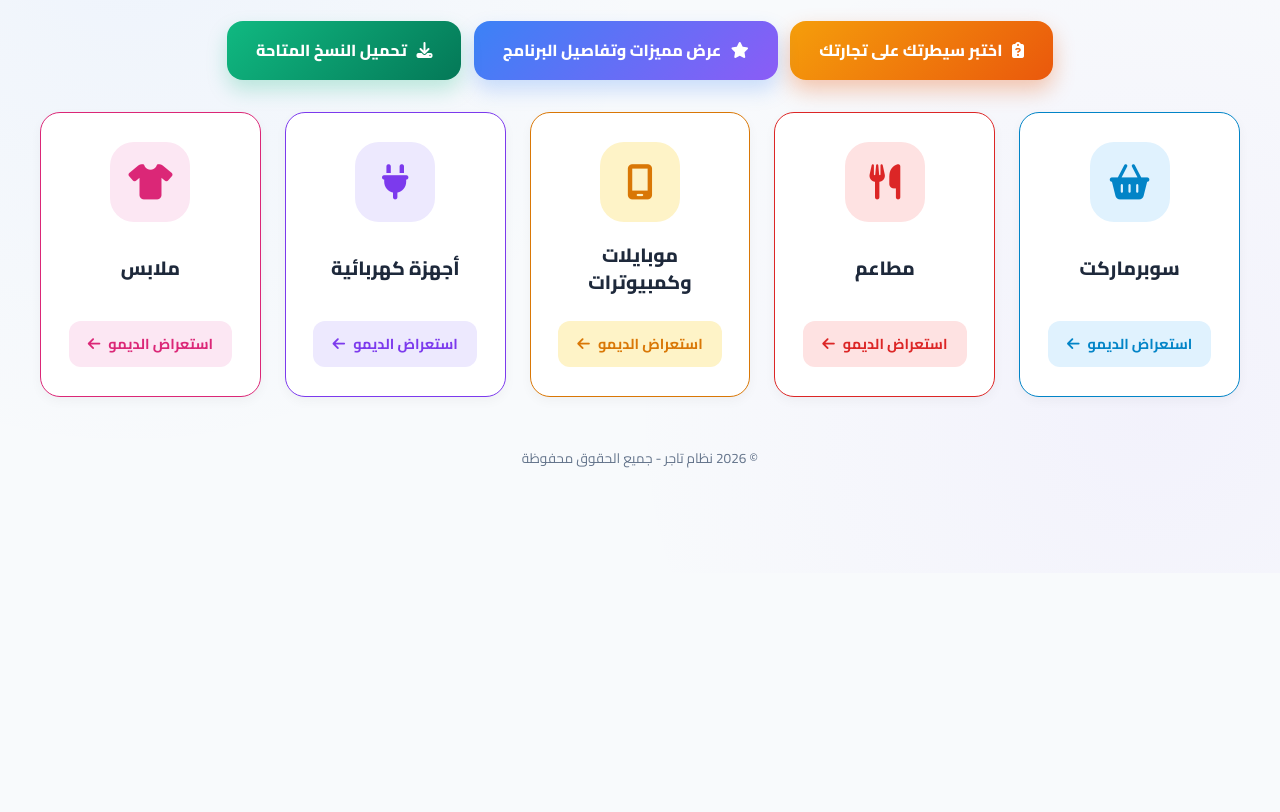
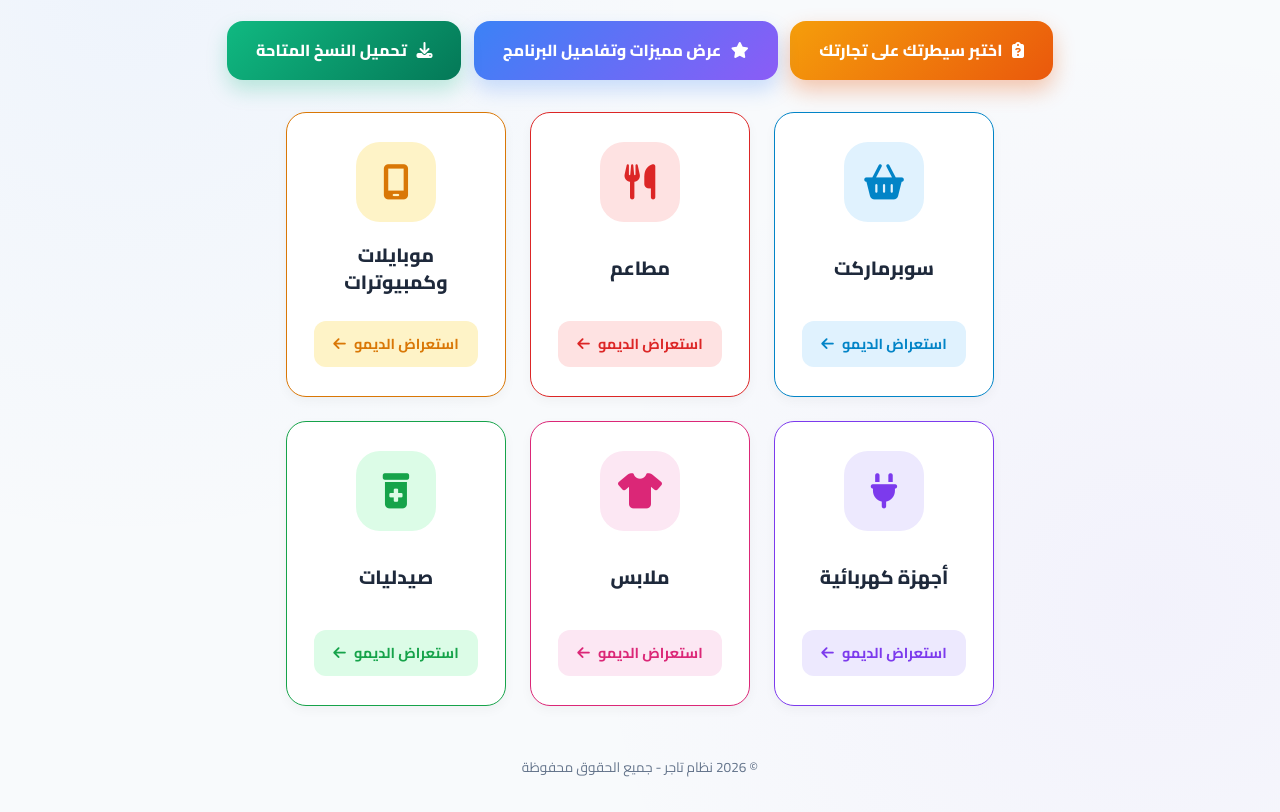
Before and after one commit to fci-awso/Tager, a plain HTML site: page index.html in a window 1280 px wide. Shown: the part 227-1039 px from the top of the page. Before the commit the page ends 800 px from the top, so only its background shows below. Drawn offline with Linux system fonts and the light colour scheme.

Commit message:
Modify card grid layout and add pharmacy demo
Updated grid layout for cards and added pharmacy section.

```diff
--- a/index.html
+++ b/index.html
@@ -154,7 +154,8 @@
 
         .cards-grid {
             display: grid;
-            grid-template-columns: repeat(auto-fit, minmax(220px, 1fr));
+            grid-template-columns: repeat(3, 220px); /* 3 فوق و3 تحت بنفس الحجم القديم */
+            justify-content: center;
             gap: 1.5rem;
             align-items: stretch; /* لضمان تساوي ارتفاع البطاقات */
         }
@@ -267,6 +268,12 @@
         .clothing .icon-wrap { background: #fce7f3; color: #db2777; }
         .clothing .btn-demo { background: #fce7f3; color: #db2777; }
         .clothing:hover .btn-demo { background: #db2777; color: #fff; }
+
+        /* صيدليات */
+        .pharmacy { --card-color: #16a34a; }
+        .pharmacy .icon-wrap { background: #dcfce7; color: #16a34a; }
+        .pharmacy .btn-demo { background: #dcfce7; color: #16a34a; }
+        .pharmacy:hover .btn-demo { background: #16a34a; color: #fff; }
 
         .footer {
             margin-top: 3rem;
@@ -438,6 +445,10 @@
             to { opacity: 1; transform: translateY(0); }
         }
 
+        @media (max-width: 900px) {
+            .cards-grid { grid-template-columns: repeat(2, 220px); }
+        }
+
         @media (max-width: 600px) {
             .header h1 { font-size: 1.6rem; }
             .cards-grid { grid-template-columns: 1fr; }
@@ -588,6 +599,13 @@
                 <div class="icon-wrap"><i class="fa-solid fa-shirt"></i></div>
                 <h3>ملابس</h3>
                 <a href="http://tagerclothes.runasp.net/Admin/"
+                   target="_blank" rel="noopener noreferrer"
+                   class="btn-demo">استعراض الديمو <i class="fa-solid fa-arrow-left"></i></a>
+            </div>
+            <div class="demo-card pharmacy" data-link="http://tagerpharma.runasp.net/" style="animation-delay:.3s">
+                <div class="icon-wrap"><i class="fa-solid fa-prescription-bottle-medical"></i></div>
+                <h3>صيدليات</h3>
+                <a href="http://tagerpharma.runasp.net/"
                    target="_blank" rel="noopener noreferrer"
                    class="btn-demo">استعراض الديمو <i class="fa-solid fa-arrow-left"></i></a>
             </div>
```
